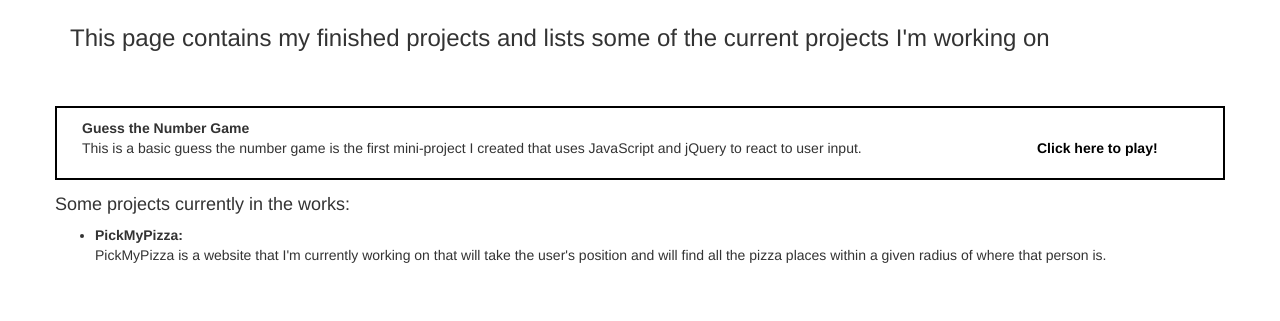
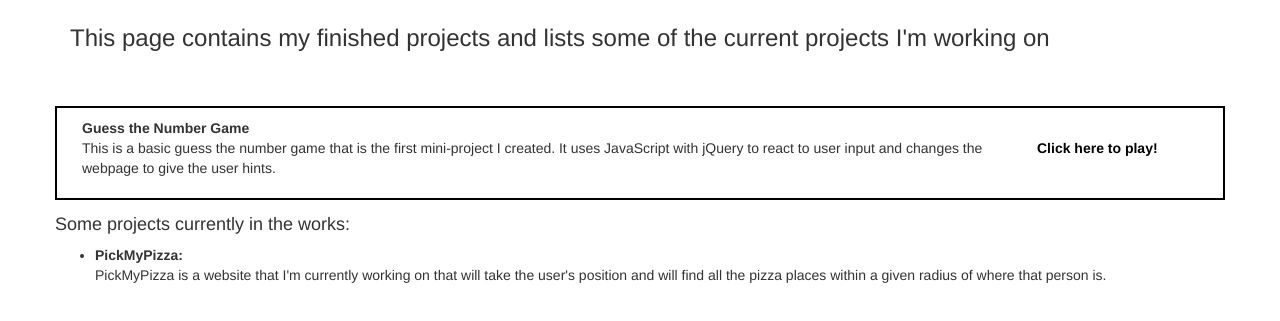
Before and after one commit to TylerKiesman/TylerKiesman.github.io, a plain HTML site: page projects-page.html in a window 1280 px wide. Shown: the part 89-410 px from the top of the page. Drawn offline with nearby package versions, Linux system fonts and the light colour scheme.

Commit message:
Changed text description of guessing game to be more descriptive

```diff
--- a/projects-page.html
+++ b/projects-page.html
@@ -38,8 +38,8 @@
       <div class="row project">
         <figure class="col-sm-10">
           <p id="title_guessing"><b>Guess the Number Game</b><br>
-          This is a basic guess the number game is the first mini-project I created that uses JavaScript and jQuery to
-          react to user input.</p>
+          This is a basic guess the number game that is the first mini-project I created. It uses JavaScript with jQuery to
+          react to user input and changes the webpage to give the user hints.</p>
         </figure>
         <figure class="col-sm-2">
           <a id="guessing_link" href="number-guessing.html" target="_blank">
```
